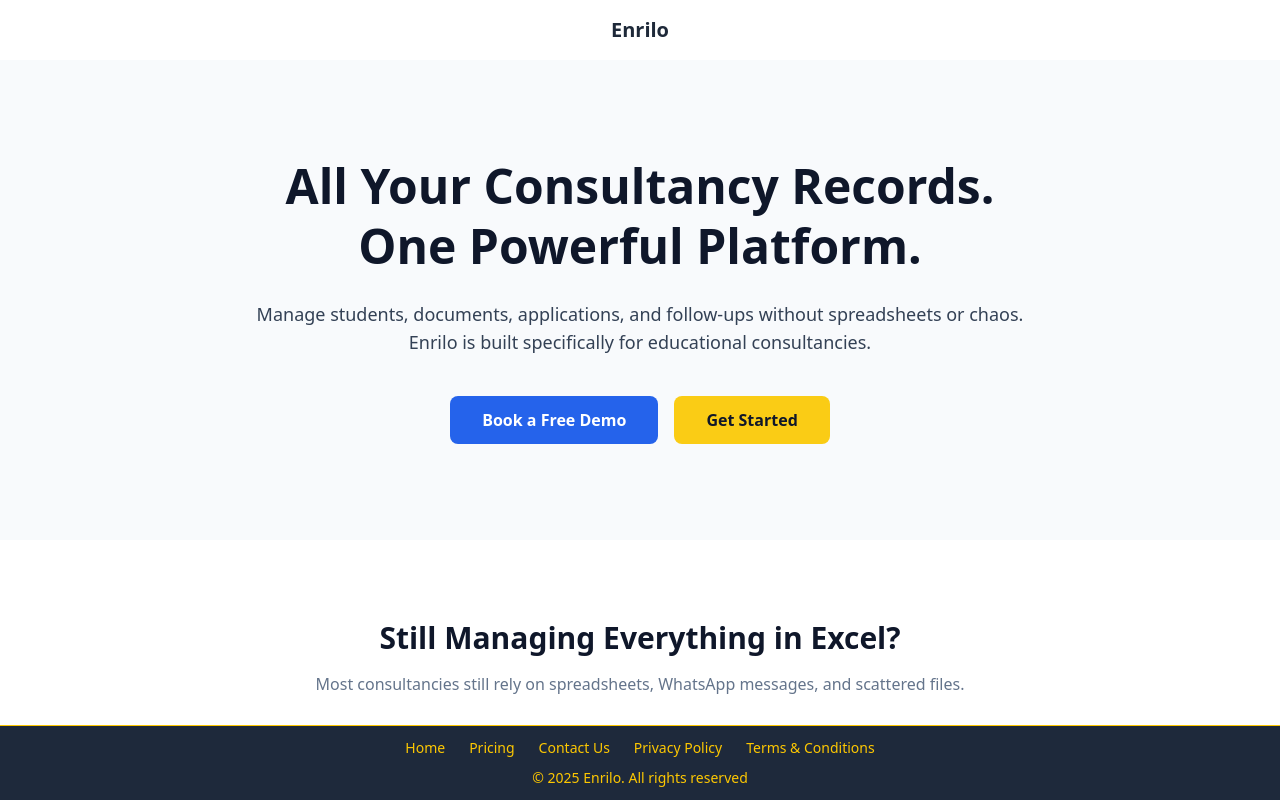
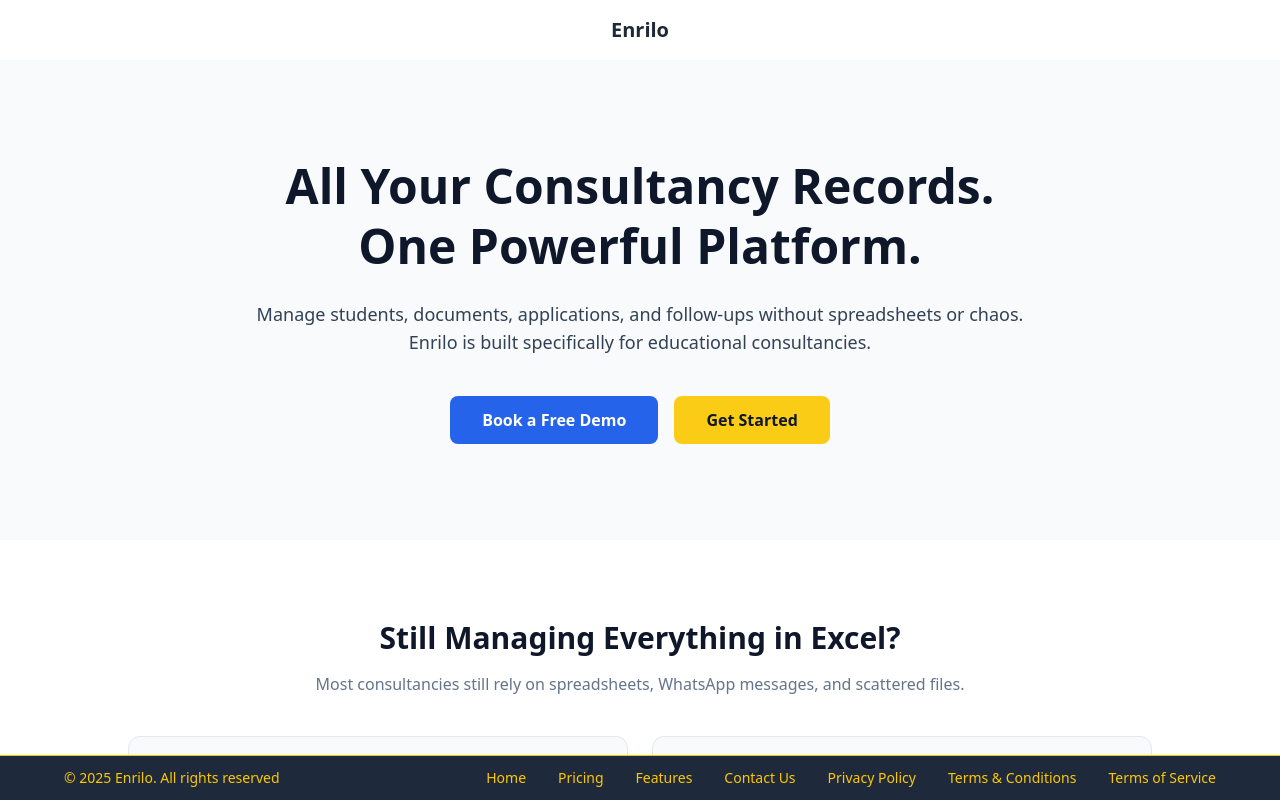
Before and after one commit to enrilo/enrilo-frontend, a React (Vite) app: page / in a window 1280 px wide. Built offline with nearby package versions, Linux system fonts and the light colour scheme.

Commit message:
Update footer content

```diff
--- a/src/pages/components/Footer.jsx
+++ b/src/pages/components/Footer.jsx
@@ -1,35 +1,95 @@
+// import { useLocation } from 'react-router-dom';
+
+// export default function Footer() {
+//   const { pathname } = useLocation();
+//   const isHome = pathname === '/';
+//   const isPricing = pathname === '/pricing';
+//   const isFeatures = pathname === '/features';
+//   const isContactUs = pathname === '/contact-us';
+//   const isPrivacy = pathname === '/privacy-policy';
+//   const isTermsAndConditions = pathname === '/terms-and-conditions';
+//   const isTermsOfService = pathname === '/terms-of-service';
+
+//   return (
+//     <footer className="bg-[#1E293B] text-yellow-400 border-t text-center p-3 text-sm w-auto">
+//       {isHome || isPricing || isFeatures || isContactUs || isPrivacy || isTermsAndConditions || isTermsOfService ? (
+//         <>
+//           <div className="max-w-6xl mx-auto flex flex-col md:flex-row justify-center gap-6 text-sm mb-2.5">
+//             <div className="flex flex-wrap gap-6">
+//               <a href="/" className="hover:text-white">Home</a>
+//               <a href="/pricing" className="hover:text-white">Pricing</a>
+//               <a href="/contact-us" className="hover:text-white">Contact Us</a>
+//               <a href="/privacy-policy" className="hover:text-white">Privacy Policy</a>
+//               <a href="/terms-and-conditions" className="hover:text-white">Terms & Conditions</a>
+//               <a href="/terms-of-service" className="hover:text-white">Terms of Service</a>
+//             </div>
+//           </div>
+//           <div className='flex-row text-center text-sm'>
+//             © {new Date().getFullYear()} Enrilo. All rights reserved
+//           </div>
+//         </>
+//       ) : (
+//         // 👇 Content for all other pages
+//         <div className='flex-row text-center text-sm'>
+//           © {new Date().getFullYear()} Enrilo. All rights reserved
+//         </div>
+//       )}
+//     </footer>
+//   );
+// }
+
 import { useLocation } from 'react-router-dom';
 
 export default function Footer() {
   const { pathname } = useLocation();
-  const isHome = pathname === '/';
-  const isPricing = pathname === '/pricing';
-  const isFeatures = pathname === '/features';
-  const isContactUs = pathname === '/contact-us';
-  const isPrivacy = pathname === '/privacy-policy';
-  const isTerms = pathname === '/terms';
+  const showLinks = [
+    '/',
+    '/pricing',
+    '/features',
+    '/contact-us',
+    '/privacy-policy',
+    '/terms-and-conditions',
+    '/terms-of-service'
+  ].includes(pathname);
 
   return (
-    <footer className="bg-[#1E293B] text-yellow-400 border-t text-center p-3 text-sm w-auto">
-      {isHome || isPricing || isFeatures || isContactUs || isPrivacy || isTerms ? (
-        <>
-          <div className="max-w-6xl mx-auto flex flex-col md:flex-row justify-center gap-6 text-sm mb-2.5">
-            <div className="flex flex-wrap gap-6">
-              <a href="/" className="hover:text-white">Home</a>
-              <a href="/pricing" className="hover:text-white">Pricing</a>
-              <a href="/contact-us" className="hover:text-white">Contact Us</a>
-              <a href="/privacy-policy" className="hover:text-white">Privacy Policy</a>
-              <a href="/terms" className="hover:text-white">Terms & Conditions</a>
-            </div>
-          </div>
-          <div className='flex-row text-center text-sm'>
+    <footer className="bg-[#1E293B] text-yellow-400 border-t p-3 text-sm w-full">
+      {showLinks ? (
+        <div className="max-w-6xl mx-auto flex flex-col md:flex-row justify-between items-center gap-6 md:gap-10">
+          {/* Left: Copyright */}
+          <div className="text-sm">
             © {new Date().getFullYear()} Enrilo. All rights reserved
           </div>
-        </>
+
+          {/* Right: Links */}
+          <div className="flex flex-wrap gap-6 text-sm md:gap-8">
+            <a href="/" className="hover:text-white">Home</a>
+            <a href="/pricing" className="hover:text-white">Pricing</a>
+            <a href="/features" className="hover:text-white">Features</a>
+            <a href="/contact-us" className="hover:text-white">Contact Us</a>
+            <a href="/privacy-policy" className="hover:text-white">Privacy Policy</a>
+            <a href="/terms-and-conditions" className="hover:text-white">Terms & Conditions</a>
+            <a href="/terms-of-service" className="hover:text-white">Terms of Service</a>
+          </div>
+        </div>
       ) : (
-        // 👇 Content for all other pages
-        <div className='flex-row text-center text-sm'>
-          © {new Date().getFullYear()} Enrilo. All rights reserved
+        // Only copyright → center
+        // <div className="text-center text-sm">
+        //   © {new Date().getFullYear()} Enrilo. All rights reserved
+        // </div>
+        <div className="max-w-6xl mx-auto flex flex-col md:flex-row justify-between items-center gap-6 md:gap-10">
+          {/* Left: Copyright */}
+          <div className="text-sm">
+            © {new Date().getFullYear()} Enrilo. All rights reserved
+          </div>
+
+          {/* Right: Links */}
+          <div className="flex flex-wrap gap-6 text-sm md:gap-8">
+            <a href="/contact-us" className="hover:text-white">Contact Us</a>
+            <a href="/privacy-policy" className="hover:text-white">Privacy Policy</a>
+            <a href="/terms-and-conditions" className="hover:text-white">Terms & Conditions</a>
+            <a href="/terms-of-service" className="hover:text-white">Terms of Service</a>
+          </div>
         </div>
       )}
     </footer>
```
